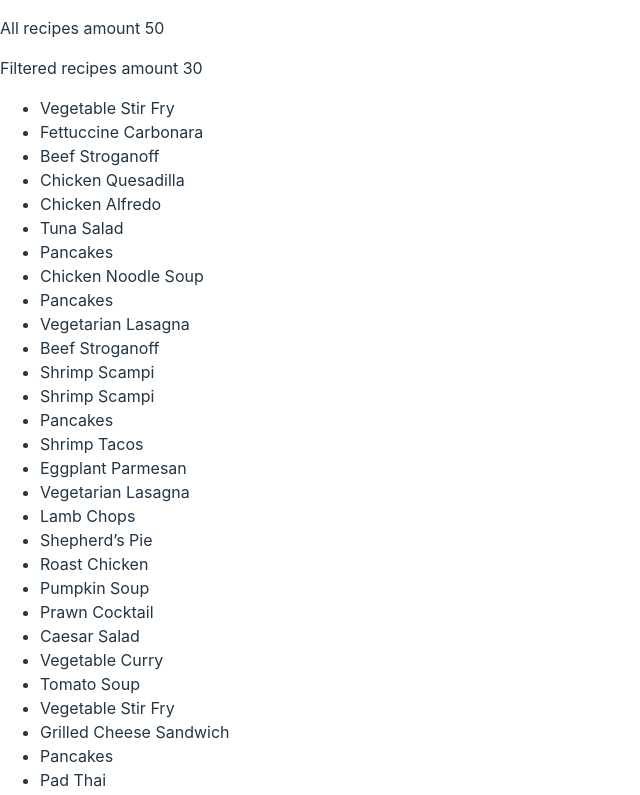
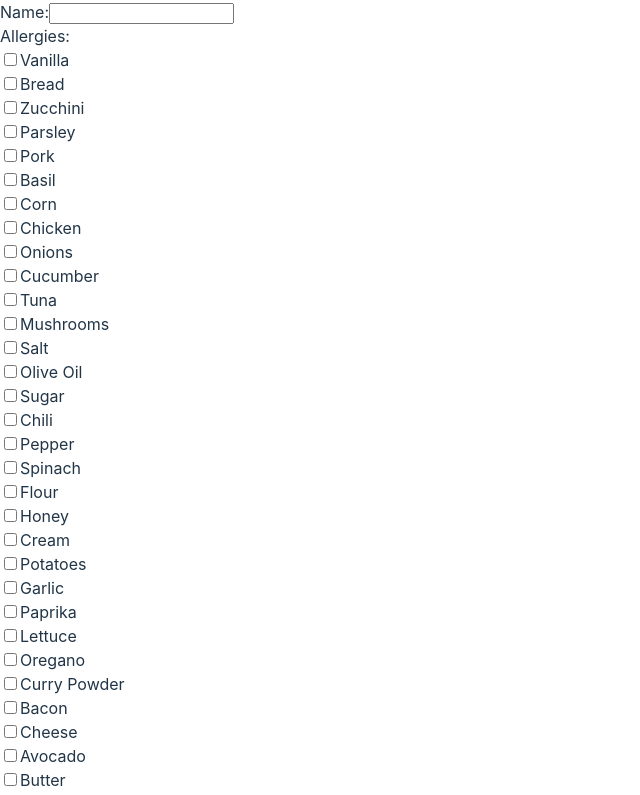
Before and after one commit to ryannolanco/javascript-utility-functions, a React (Vite) app: page / in a window 1280 px wide. Shown: the top 795 px of the page, without its empty margins (0-640 px from the left). Built offline with nearby package versions, Linux system fonts and the light colour scheme.

Commit message:
update: form working, need to create a function to store employee information in local storage

```diff
--- a/src/components/AllergyForm.jsx
+++ b/src/components/AllergyForm.jsx
@@ -1,20 +1,27 @@
-import React from 'react';
+import React, { useState } from 'react';
+import ingredients from '../db/data';
 
-const AllergyForm = ({ employeeInformation, setEmployeeInformation }) => {
+const AllergyForm = () => {
+	const [employeeInformation, setEmployeeInformation] = useState({
+		name: '',
+		allergies: [],
+	});
+
+	const { name, allergies } = employeeInformation; // Destructure for cleaner JSX
+
 	const handleChange = (event) => {
 		const { name, value } = event.target;
 		setEmployeeInformation((prev) => ({ ...prev, [name]: value }));
 	};
 
 	const handleAllergyChange = (event) => {
-		const allergy = event.target.value;
-		const isChecked = event.target.checked;
+		const { value, checked } = event.target;
 
 		setEmployeeInformation((prev) => ({
 			...prev,
-			allergies: isChecked
-				? [...prev.allergies, allergy] // Add allergy if checked
-				: prev.allergies.filter((item) => item !== allergy), // Remove allergy if unchecked
+			allergies: checked
+				? [...(prev.allergies || []), value] // Ensure it's always an array and add new allergy
+				: prev.allergies.filter((item) => item !== value), // Remove if unchecked
 		}));
 	};
 
@@ -22,26 +29,22 @@ const AllergyForm = ({ employeeInformation, setEmployeeInformation }) => {
 		<form className="employee-form">
 			<label>
 				Name:
-				<input
-					type="text"
-					name="name"
-					value={employeeInformation.name}
-					onChange={handleChange}
-				/>
+				<input type="text" name="name" value={name} onChange={handleChange} />
 			</label>
+
 			<div>
 				<label>Allergies:</label>
 				{ingredients.map((ingredient, index) => (
 					<div key={index}>
 						<input
 							type="checkbox"
-							checked={employeeInformation.allergies.includes(ingredient)}
-							id={index}
+							checked={allergies.includes(ingredient)}
+							id={`allergy-${index}`}
 							name="allergies"
 							value={ingredient}
 							onChange={handleAllergyChange}
 						/>
-						<label htmlFor={index}>{ingredient}</label>
+						<label htmlFor={`allergy-${index}`}>{ingredient}</label>
 					</div>
 				))}
 			</div>
--- a/src/components/Home.jsx
+++ b/src/components/Home.jsx
@@ -6,7 +6,7 @@ import AllergyFilter from './AllergyFilter';
 
 const Home = () => {
 	const key = 'allergies';
-	const [employeeInformation, setEmployeeInformation] = useState({});
+	// const [employeeInformation, setEmployeeInformation] = useState({});
 	const [allergies, setAllergies] = useState([]);
 
 	// useEffect(() => {
@@ -15,10 +15,10 @@ const Home = () => {
 
 	return (
 		<>
-			{/* <AllergyForm
-				employeeInformation={employeeInformation}
-				setEmployeeInformation={setEmployeeInformation}
-			/> */}
+			<AllergyForm
+			// employeeInformation={employeeInformation}
+			// setEmployeeInformation={setEmployeeInformation}
+			/>
 			<AllergyFilter />
 			{/* <AllergyList /> */}
 		</>
```
